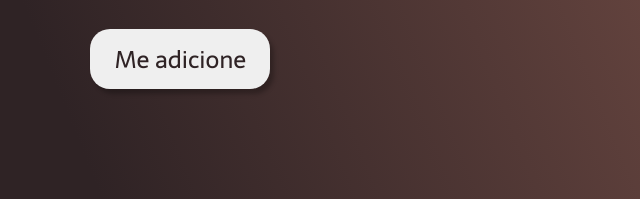
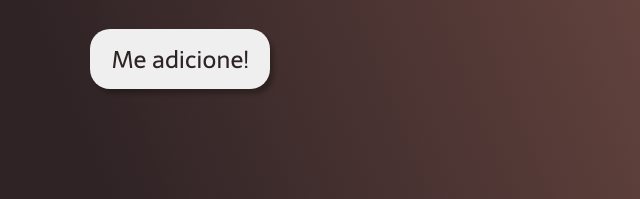
Before and after one commit to ryantaylorferraz/apenas-pratica, a plain HTML site: page index.html in a window 1280 px wide. Shown: the part 368-567 px from the top of the page, 0-640 px from the left. Drawn offline with Linux system fonts and the light colour scheme.

Commit message:
Projeto done

```diff
--- a/index.html
+++ b/index.html
@@ -24,7 +24,7 @@
             <div class="conteudo-principal-escrito">
                 <h1 class="conteudo-principal-escrito-titulo" >Balle Bot</h1>
                 <h2 class="conteudo-principal-escrito-subtitulo" >Deixe a sua comunidade segura de um jeito fácil</h2>
-                <button class="conteudo-principal-escrito-botao">Me adicione</button>
+                <button class="conteudo-principal-escrito-botao"><a href="https://www.instagram.com/ryan.tayloor_/" target="_blank">Me adicione!</a></button>
             </div>
             <img class="conteudo-principal-imagem" src="dog.svg" alt="Imagem da Balle Bot">
 
--- a/style.css
+++ b/style.css
@@ -94,10 +94,14 @@ font-family: 'Sarala', sans-serif;
    color: #2F2325;
  }
 
+ .conteudo-principal-escrito-botao  a {
+   color: #2F2325;
+ }
+
  .conteudo-principal-escrito-botao:hover {
    background-color: rgba(236, 214, 196, 0.53);
    cursor: pointer;
-
+   transform: translate(-3px, -3px);
 
  }
 
```
